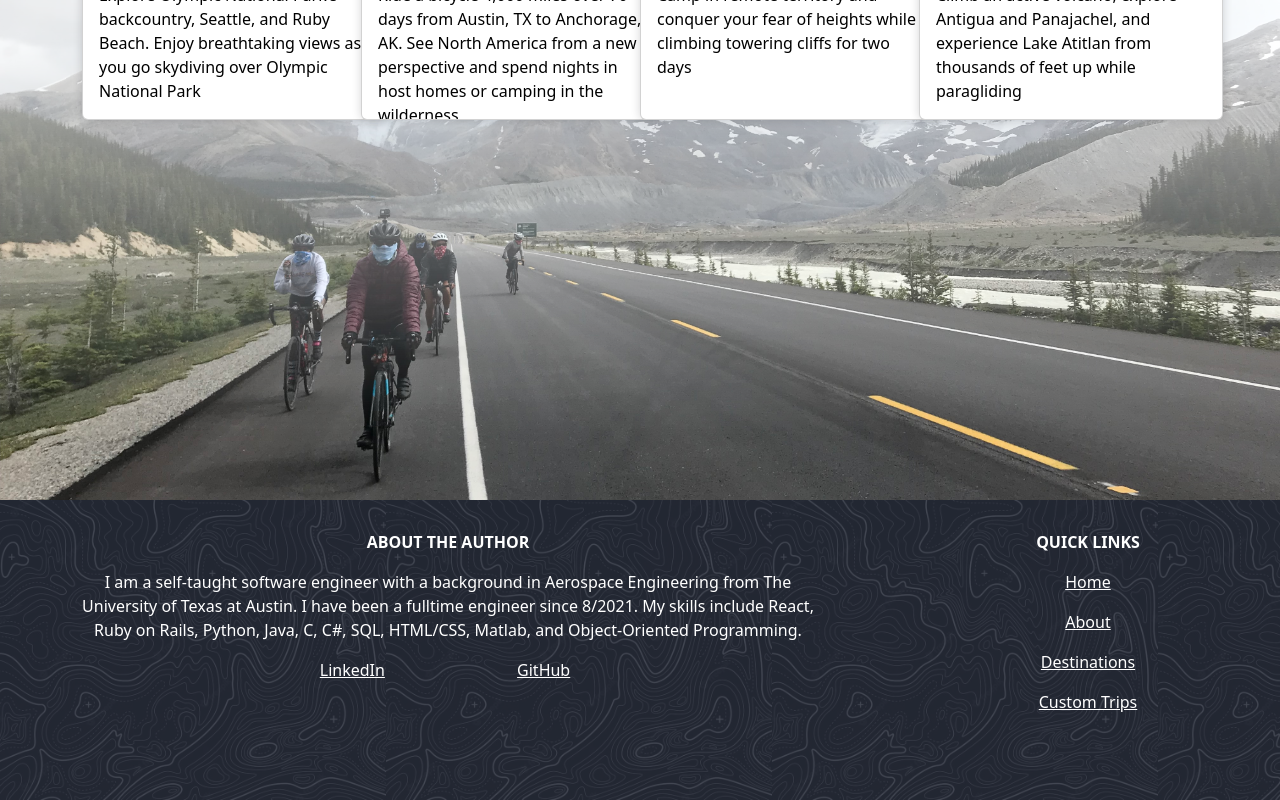
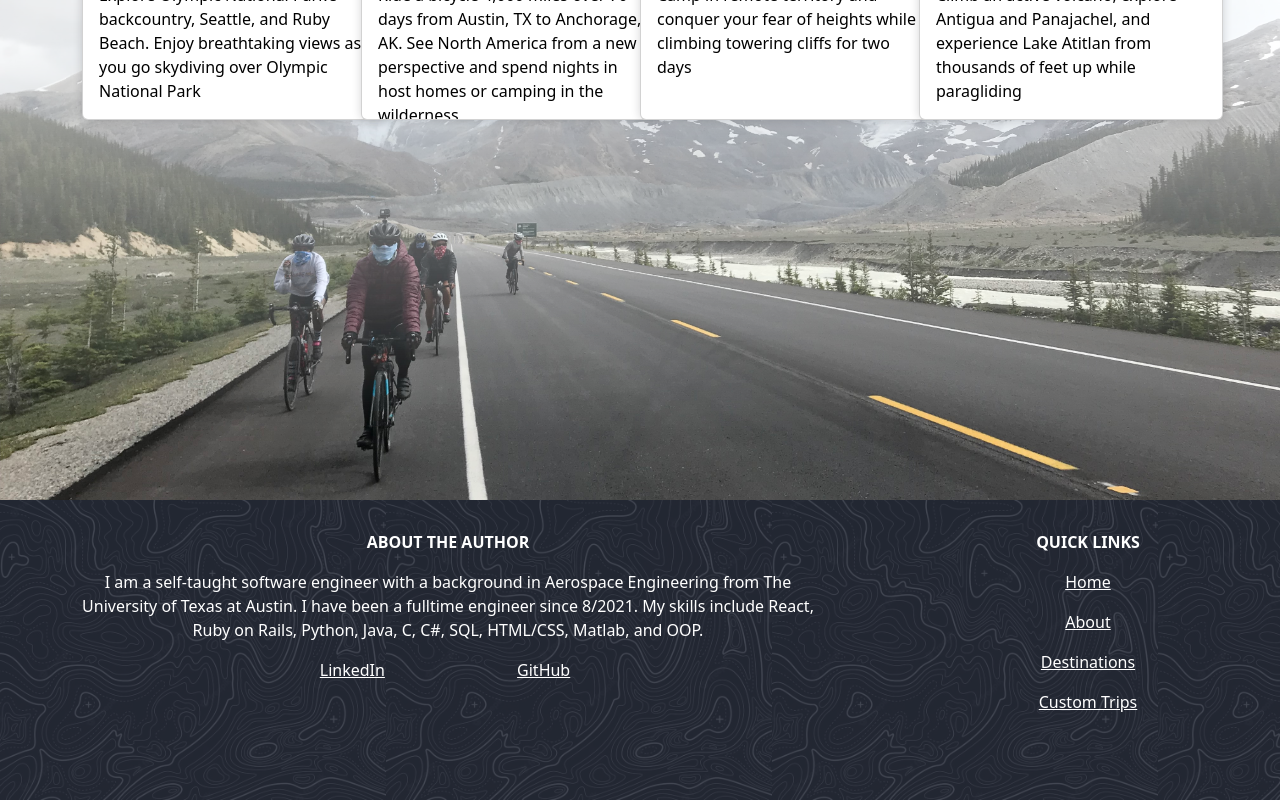
Before and after one commit to amlight1938/trip_frontend_deploy_repo, a React (Create React App) app: page / in a window 1280 px wide. Shown: the part 1061-1861 px from the top of the page. Built offline with nearby package versions, Linux system fonts and the light colour scheme; no server answers.

Commit message:
adjusted css and about author at bottom

```diff
--- a/src/BottomBanner.js
+++ b/src/BottomBanner.js
@@ -51,7 +51,7 @@
                     <div className="banner-text-section" style={{flex: ".7"}}>
                         <p><b>ABOUT THE AUTHOR</b></p>
                         <p>
-                            I am a self-taught software engineer with a background in Aerospace Engineering from The University of Texas at Austin. I have been a fulltime engineer since 8/2021. My skills include React, Ruby on Rails, Python, Java, C, C#, SQL, HTML/CSS, Matlab, and Object-Oriented Programming.
+                            I am a self-taught software engineer with a background in Aerospace Engineering from The University of Texas at Austin. I have been a fulltime engineer since 8/2021. My skills include React, Ruby on Rails, Python, Java, C, C#, SQL, HTML/CSS, Matlab, and OOP.
                         </p>
                         <div className="profile_link_styles">
                             <a href="https://www.linkedin.com/in/aaronmlight/" style={{color: "white"}}><p>LinkedIn</p></a>
--- a/src/index.css
+++ b/src/index.css
@@ -218,6 +218,8 @@
 .bottom-banner-writing-strip{
   word-wrap: break-word;
   height: 100%;
+  position: relative;
+  z-index: 2;
 }
 
 .search_bar{
```
